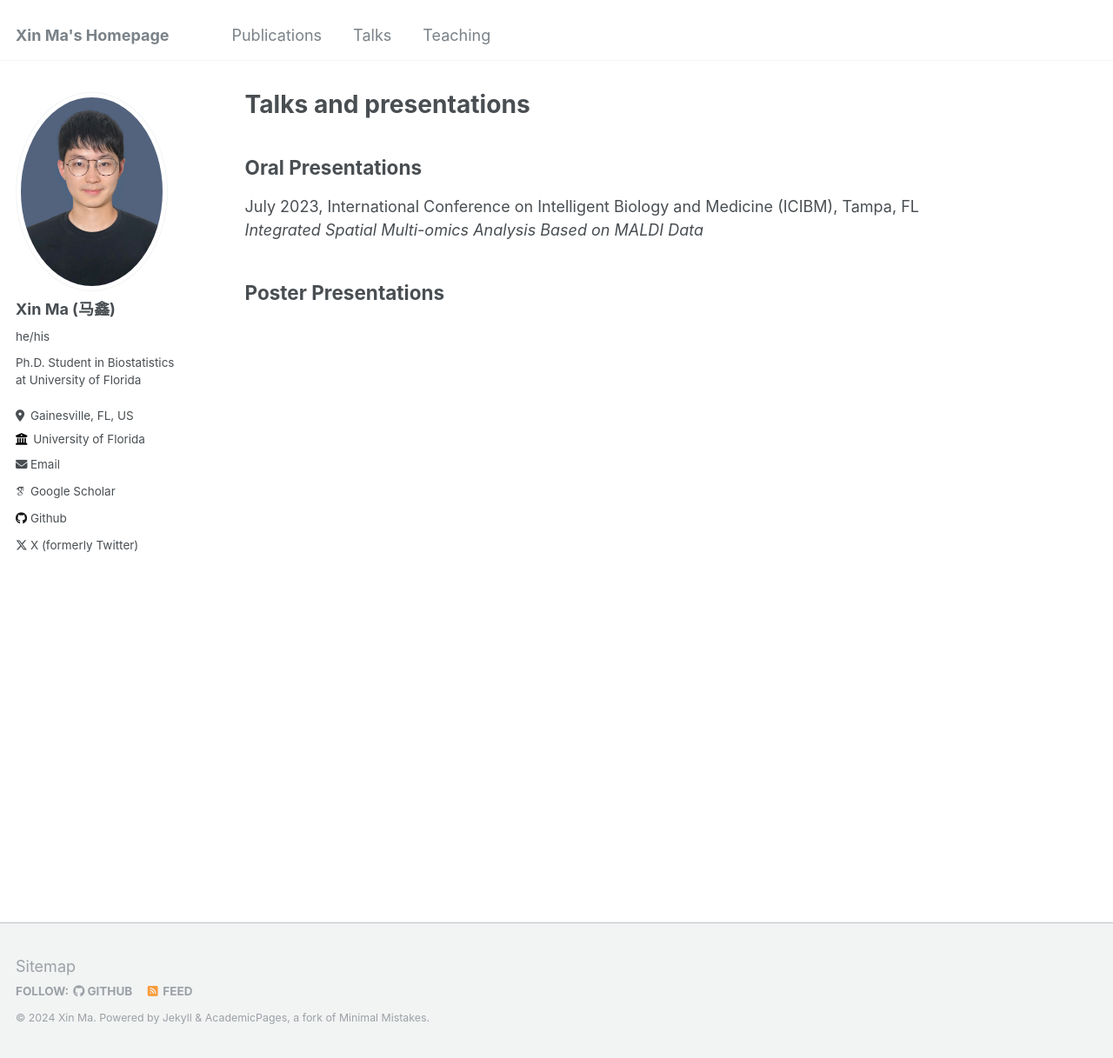
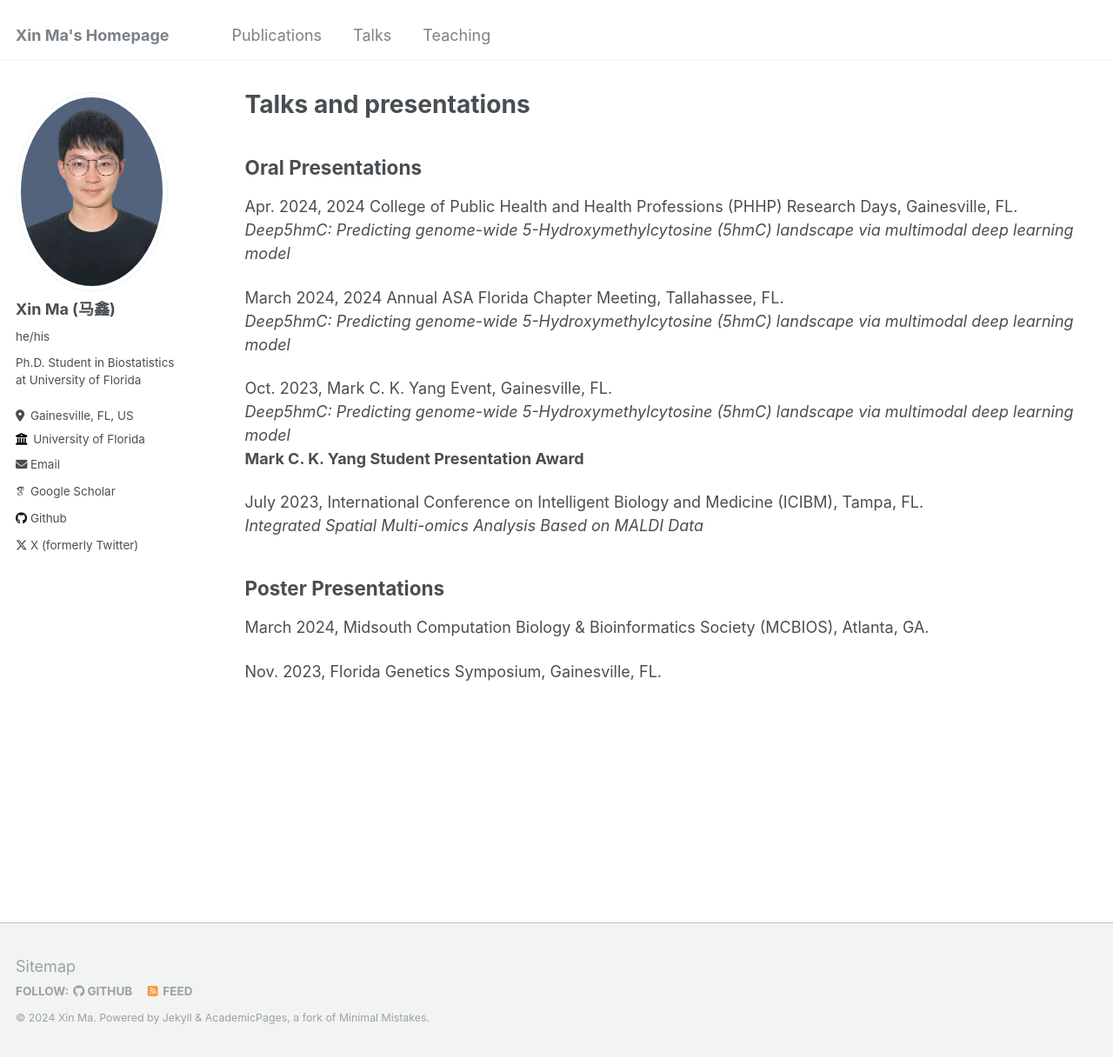
Before and after one commit to XinBiostats/xinbiostats.github.io, a Jekyll site: the page built from _pages/talks.md, in a window 1280 px wide and 1217 px high. Shown: the whole window at 87% size. Built offline with Jekyll 4.4.1, drawn with Linux system fonts in a browser that asks for light colours; some web fonts are replaced.

Commit message:
Update talks.md

```diff
--- a/_pages/talks.md
+++ b/_pages/talks.md
@@ -7,9 +7,21 @@ author_profile: true
 
 Oral Presentations
 ------
+Apr. 2024, 2024 College of Public Health and Health Professions (PHHP) Research Days, Gainesville, FL.<br>
+*Deep5hmC: Predicting genome-wide 5-Hydroxymethylcytosine (5hmC) landscape via multimodal deep learning model* <br>
 
-July 2023, International Conference on Intelligent Biology and Medicine (ICIBM), Tampa, FL<br>
+March 2024, 2024 Annual ASA Florida Chapter Meeting, Tallahassee, FL.<br>
+*Deep5hmC: Predicting genome-wide 5-Hydroxymethylcytosine (5hmC) landscape via multimodal deep learning model* <br>
+
+Oct. 2023, Mark C. K. Yang Event, Gainesville, FL.<br>
+*Deep5hmC: Predicting genome-wide 5-Hydroxymethylcytosine (5hmC) landscape via multimodal deep learning model* <br>
+**Mark C. K. Yang Student Presentation Award**
+
+July 2023, International Conference on Intelligent Biology and Medicine (ICIBM), Tampa, FL.<br>
 *Integrated Spatial Multi-omics Analysis Based on MALDI Data*
 
 Poster Presentations
 ------
+March 2024, Midsouth Computation Biology & Bioinformatics Society (MCBIOS), Atlanta, GA.<br>
+
+Nov. 2023, Florida Genetics Symposium, Gainesville, FL.<br>
```
